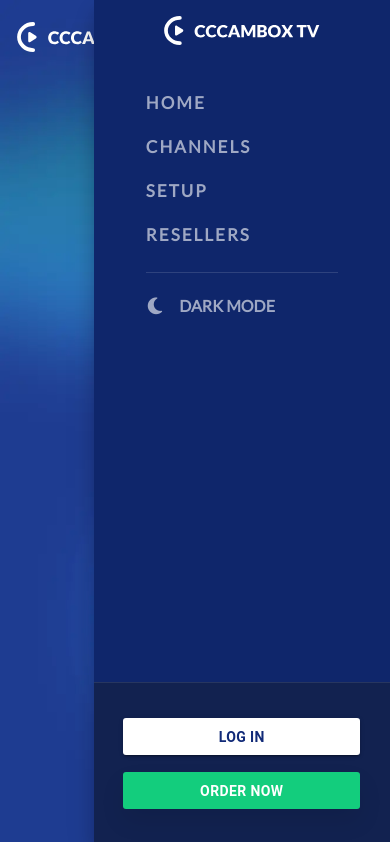
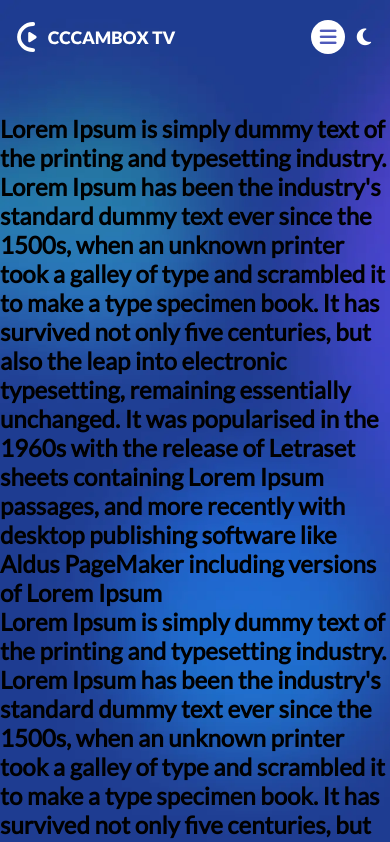
Before and after one commit to Arsalanbashir831/MTV, a React (Create React App) app in the folder my-app/: page / in a window 390 px wide. Shown: the top 842 px of the page. Built offline with nearby package versions, Linux system fonts and the light colour scheme; a web font is replaced by a local one.

Commit message:
Added Opening and Exiting As well as fixing positions

```diff
--- a/my-app/package.json
+++ b/my-app/package.json
@@ -13,6 +13,7 @@
     "@testing-library/user-event": "^13.2.1",
     "react": "^18.2.0",
     "react-dom": "^18.2.0",
+    "react-responsive": "^9.0.0-beta.10",
     "react-scripts": "5.0.1",
     "styled-components": "^5.3.5",
     "web-vitals": "^2.1.0"
--- a/my-app/src/App.css
+++ b/my-app/src/App.css
@@ -9,3 +9,7 @@ body {
     background: var(--bg-light-shadow) var(--bg-light-img) no-repeat;
 
   }
+
+.ham{
+  z-index: 9999;
+}
--- a/my-app/src/App.js
+++ b/my-app/src/App.js
@@ -1,23 +1,32 @@
-import React from 'react'
+import React, { useState } from 'react'
 import Layout from './Layout'
 import "./App.css"
+import "./components/Navbar.css"
 import DesktopNavbar from './components/DesktopNavbar'
 import DivScroll from './components/DivScroll'
 import MobileNavbar from './components/MobileNavbar'
+import { useMediaQuery } from 'react-responsive'
+import { Button } from '@mui/material'
+import zIndex from '@mui/material/styles/zIndex'
+
 const App = () => {
+  const isMobile = useMediaQuery({ maxWidth: 767 })
+
   return (
     <>
       {/* navbar */}
       <DivScroll></DivScroll>
+
       <DesktopNavbar></DesktopNavbar>
-     <MobileNavbar></MobileNavbar>
+
+
       <br></br>
       <br></br>
       <br></br>
       <br></br>
       <br></br>
       <br></br>
-     {/* <h2> Lorem Ipsum is simply dummy text of the printing and typesetting industry. Lorem Ipsum has been the industry's standard dummy text ever since the 1500s, when an unknown printer took a galley of type and scrambled it to make a type specimen book. It has survived not only five centuries, but also the leap into electronic typesetting, remaining essentially unchanged. It was popularised in the 1960s with the release of Letraset sheets containing Lorem Ipsum passages, and more recently with desktop publishing software like Aldus PageMaker including versions of Lorem Ipsum </h2>
+      <h2> Lorem Ipsum is simply dummy text of the printing and typesetting industry. Lorem Ipsum has been the industry's standard dummy text ever since the 1500s, when an unknown printer took a galley of type and scrambled it to make a type specimen book. It has survived not only five centuries, but also the leap into electronic typesetting, remaining essentially unchanged. It was popularised in the 1960s with the release of Letraset sheets containing Lorem Ipsum passages, and more recently with desktop publishing software like Aldus PageMaker including versions of Lorem Ipsum </h2>
 
      <h2> Lorem Ipsum is simply dummy text of the printing and typesetting industry. Lorem Ipsum has been the industry's standard dummy text ever since the 1500s, when an unknown printer took a galley of type and scrambled it to make a type specimen book. It has survived not only five centuries, but also the leap into electronic typesetting, remaining essentially unchanged. It was popularised in the 1960s with the release of Letraset sheets containing Lorem Ipsum passages, and more recently with desktop publishing software like Aldus PageMaker including versions of Lorem Ipsum </h2>
 
@@ -29,7 +38,7 @@ const App = () => {
 
      <h2> Lorem Ipsum is simply dummy text of the printing and typesetting industry. Lorem Ipsum has been the industry's standard dummy text ever since the 1500s, when an unknown printer took a galley of type and scrambled it to make a type specimen book. It has survived not only five centuries, but also the leap into electronic typesetting, remaining essentially unchanged. It was popularised in the 1960s with the release of Letraset sheets containing Lorem Ipsum passages, and more recently with desktop publishing software like Aldus PageMaker including versions of Lorem Ipsum </h2>
 
-     <h2> Lorem Ipsum is simply dummy text of the printing and typesetting industry. Lorem Ipsum has been the industry's standard dummy text ever since the 1500s, when an unknown printer took a galley of type and scrambled it to make a type specimen book. It has survived not only five centuries, but also the leap into electronic typesetting, remaining essentially unchanged. It was popularised in the 1960s with the release of Letraset sheets containing Lorem Ipsum passages, and more recently with desktop publishing software like Aldus PageMaker including versions of Lorem Ipsum </h2> */}
+     <h2> Lorem Ipsum is simply dummy text of the printing and typesetting industry. Lorem Ipsum has been the industry's standard dummy text ever since the 1500s, when an unknown printer took a galley of type and scrambled it to make a type specimen book. It has survived not only five centuries, but also the leap into electronic typesetting, remaining essentially unchanged. It was popularised in the 1960s with the release of Letraset sheets containing Lorem Ipsum passages, and more recently with desktop publishing software like Aldus PageMaker including versions of Lorem Ipsum </h2>
       <Layout>
       </Layout>
     </>
--- a/my-app/src/components/DesktopNavbar.js
+++ b/my-app/src/components/DesktopNavbar.js
@@ -6,12 +6,16 @@ import Button from '@mui/material/Button';
 // you can change the logo
 import logo from "../assets/logo.svg"
 import { useState } from 'react';
+import MobileNavbar from './MobileNavbar';
 
 //let greenBtnbg=getComputedStyle(document.documentElement).getPropertyValue('--green-button-bg');
 
 const DesktopNavbar = () => {
+  const [mobileActive, setMobileActive] = useState(false)
 
-
+  function handleChange() {
+    setMobileActive(!mobileActive);
+  }
   return (
     <>
       <header id="navbar" >
@@ -43,7 +47,7 @@ const DesktopNavbar = () => {
               <Button className='order-btn' variant="contained">Order Now</Button>
               {/* <button id='login-btn' >LOGIN</button>
         <button id='order-btn' >ORDER NOW</button> */}
-        <div className='hamburger-menu'>
+        <div id='click' onClick={()=>handleChange()} className='hamburger-menu'>
         <i  class="fa-solid fa-bars"></i>
         </div>
             </div>
@@ -54,6 +58,8 @@ const DesktopNavbar = () => {
         </div>
 
       </header>
+
+      {mobileActive ? <MobileNavbar></MobileNavbar> : '' }
     </>
   )
 }
--- a/my-app/src/components/MobileNavbar.js
+++ b/my-app/src/components/MobileNavbar.js
@@ -8,7 +8,7 @@ const MobileNavbar = () => {
         <div className='upper-Container' >
           <ul className=' nav-links mob-nav-links'>
             {/* LOGO */}
-    <img className='mob-logo' src={logo} alt="logo"/>
+            <img className='mob-logo' src={logo} alt="logo" />
             {/* NAV LINKS */}
             <li className='nav-link mob-nav-link' >HOME</li>
             <li className='nav-link mob-nav-link'>CHANNELS</li>
@@ -24,7 +24,7 @@ const MobileNavbar = () => {
             <div className='tool-nav mob-icon'>
               <div className="switchMode">
 
-            <i class="fa-solid fa-moon"></i> <p className='mode-text'>Dark Mode</p>
+                <i className="fa-solid fa-moon"></i> <p className='mode-text'>Dark Mode</p>
               </div>
             </div>
           </div>
--- a/my-app/src/components/Navbar.css
+++ b/my-app/src/components/Navbar.css
@@ -155,8 +155,8 @@
 
 
 #mob-navbar{
+    position: fixed;
     grid-auto-flow: row;
-    position: absolute;
     right: 0;
     top: -0.1px;
     /* height: 100vh!important; */
@@ -266,7 +266,7 @@
 @media screen and (max-width:950px){
    #navbar{
     padding: 20px 4.3% 16px 4.3% !important;
-    z-index: -1;
+    z-index: 20;
    }
     #navbar .nav-links{
         display: none;
```
Also changed, not shown: 1 other file (tests, documents, lock files or other folders). Lines whose indentation alone changed are shown as unchanged.
